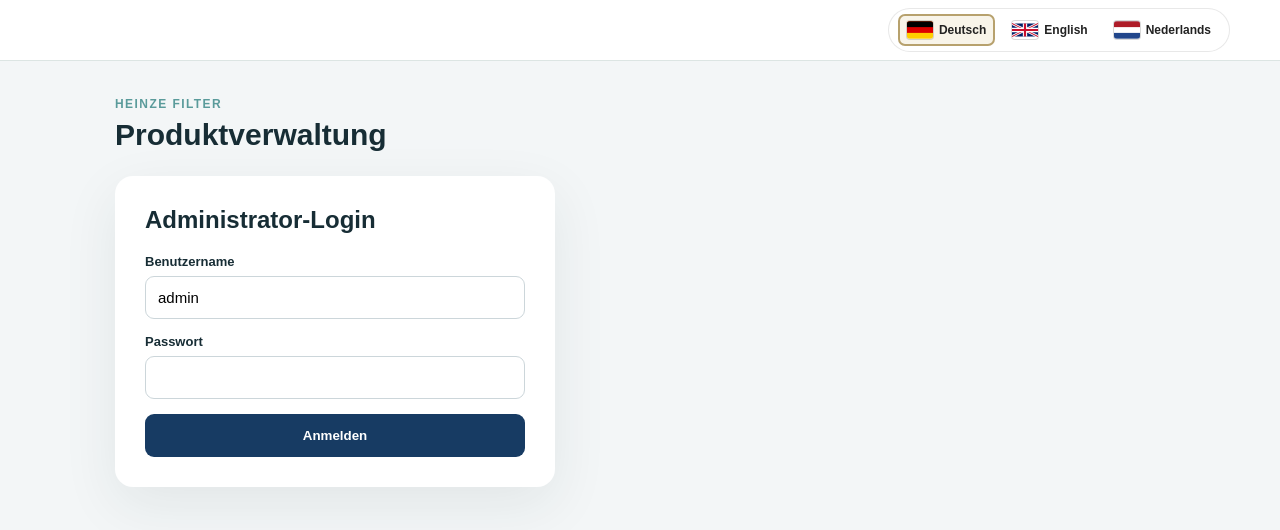
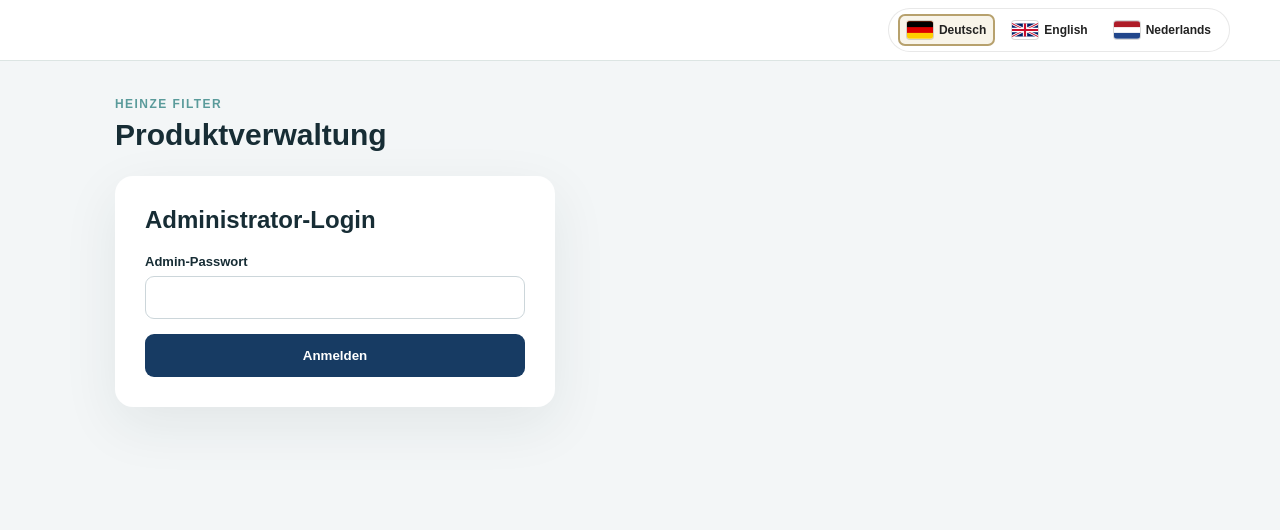
Before and after one commit to rspaqi-jpg/Store-E-commerce, a Next.js app: page /admin in a window 1280 px wide. Shown: the top 530 px of the page. Built offline with nearby package versions, Linux system fonts and the light colour scheme.

Commit message:
Use password-only admin login

```diff
--- a/app/admin/page.tsx
+++ b/app/admin/page.tsx
@@ -42,7 +42,6 @@ const emptyForm = {
 const euro = new Intl.NumberFormat("de-DE", { style: "currency", currency: "EUR" });
 
 export default function AdminPage() {
-  const [username, setUsername] = useState("admin");
   const [password, setPassword] = useState("");
   const [checking, setChecking] = useState(true);
   const [authenticated, setAuthenticated] = useState(false);
@@ -89,7 +88,7 @@ export default function AdminPage() {
       const response = await fetch("/api/admin/login", {
         method: "POST",
         headers: { "Content-Type": "application/json" },
-        body: JSON.stringify({ username, password }),
+        body: JSON.stringify({ password }),
       });
       const data = await response.json();
       if (!response.ok) throw new Error(data.error || "Anmeldung fehlgeschlagen.");
@@ -219,9 +218,7 @@ export default function AdminPage() {
           <section style={{ width: "min(440px, 100%)", padding: 30, borderRadius: 18, background: "#fff", boxShadow: "0 18px 55px rgba(20,47,56,.08)" }}>
             <h2 style={{ marginTop: 0 }}>Administrator-Login</h2>
             <form onSubmit={login}>
-              <label htmlFor="admin-username" style={labelStyle}>Benutzername</label>
-              <input id="admin-username" type="text" autoComplete="username" value={username} onChange={(event) => setUsername(event.target.value)} required style={{ ...inputStyle, marginBottom: 15 }} />
-              <label htmlFor="admin-password" style={labelStyle}>Passwort</label>
+              <label htmlFor="admin-password" style={labelStyle}>Admin-Passwort</label>
               <input id="admin-password" type="password" autoComplete="current-password" value={password} onChange={(event) => setPassword(event.target.value)} required style={{ ...inputStyle, marginBottom: 15 }} />
               <button disabled={busy} type="submit" style={{ width: "100%", padding: 14, border: 0, borderRadius: 9, background: "#173b63", color: "#fff", fontWeight: 700, cursor: busy ? "wait" : "pointer" }}>{busy ? "Anmeldung …" : "Anmelden"}</button>
             </form>
```
